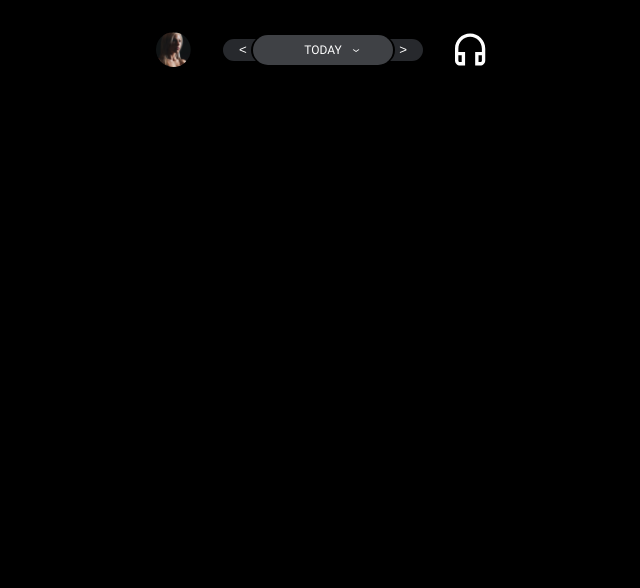
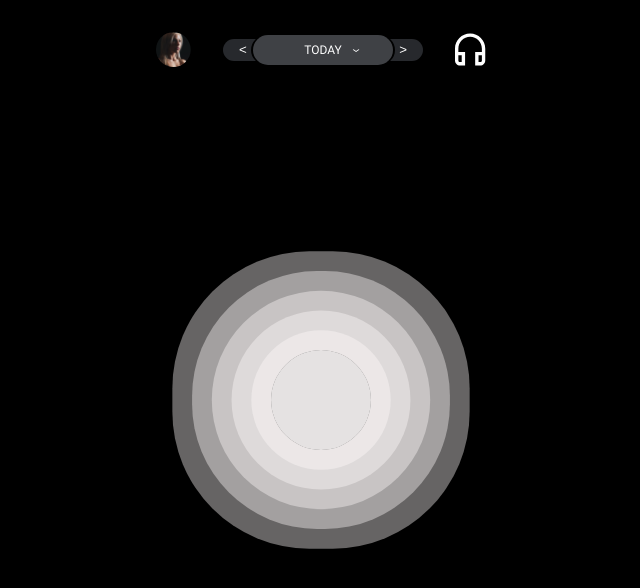
Before and after one commit to jtkwan91/whoop-industry-project, a React (Create React App) app in the folder client/: page /breathe in a window 1280 px wide. Shown: the top 588 px of the page, without its empty margins (319-959 px from the left). Built offline with nearby package versions, Linux system fonts and the light colour scheme.

Commit message:
basic breathing circle

```diff
--- a/client/src/App.js
+++ b/client/src/App.js
@@ -1,6 +1,7 @@
-import React, { Component } from 'react';
+import React, { Component } from 'react'
 import { BrowserRouter, Switch, Route } from 'react-router-dom'
-import Header from './components/Header/Header';
+import BreathingCircle from './components/Header/BreathingCircle/BreathingCircle'
+import Header from './components/Header/Header'
 
 export default class App extends Component {
   render() {
@@ -8,7 +9,7 @@ export default class App extends Component {
       <BrowserRouter>
       <Header />
         <Switch>
-          <Route />
+          <Route path='/breathe' component={BreathingCircle}/>
           <Route />
         </Switch>
       </BrowserRouter>
--- /dev/null
+++ b/client/src/components/Header/BreathingCircle/BreathingCircle.js
@@ -0,0 +1,8 @@
+import React from 'react';
+import './BreathingCircle.scss'
+
+function BreathingCircle() {
+  return <div className='breathe-circle'>Breathe Circle</div>;
+}
+
+export default BreathingCircle;
--- /dev/null
+++ b/client/src/components/Header/BreathingCircle/BreathingCircle.scss
@@ -0,0 +1,18 @@
+@use "../../../styles/mixins" as *;
+
+.breathe-circle {
+  color: transparent;
+  position: absolute;
+  top: 50%;
+  left: 50%;
+  transform: translate(-50%, -50%);
+  width: 6.25rem;
+  height: 6.25rem;
+  border-radius: 50%;
+  background-color: rgba(254, 251, 251, 0.9);
+
+  animation-name: breathe;
+  animation-duration: 7s;
+  animation-duration: linear;
+  animation-iteration-count: infinite;
+}
--- a/client/src/styles/_mixins.scss
+++ b/client/src/styles/_mixins.scss
@@ -11,3 +11,28 @@
     @content;
   }
 }
+
+@keyframes breathe {
+  0% {
+    box-shadow: 0 0 0 0.9375rem rgba(254, 251, 251, 0.4),
+      0 0 0 1.875rem rgba(254, 251, 251, 0.4),
+      0 0 0 2.8125rem rgba(254, 251, 251, 0.4),
+      0 0 0 3.75rem rgba(254, 251, 251, 0.4),
+      0 0 0 4.6875rem rgba(254, 251, 251, 0.4);
+  }
+  50% {
+    box-shadow: 0 0 0 1.5625rem rgba(254, 251, 251, 0.4),
+      0 0 0 3.125rem rgba(254, 251, 251, 0.4),
+      0 0 0 4.6875rem rgba(254, 251, 251, 0.4),
+      0 0 0 6.25rem rgba(254, 251, 251, 0.4),
+      0 0 0 7.8125rem rgba(254, 251, 251, 0.4);
+  }
+
+  100% {
+    box-shadow: 0 0 0 0.9375rem rgba(254, 251, 251, 0.4),
+      0 0 0 1.875rem rgba(254, 251, 251, 0.4),
+      0 0 0 2.8125rem rgba(254, 251, 251, 0.4),
+      0 0 0 3.75rem rgba(254, 251, 251, 0.4),
+      0 0 0 4.6875rem rgba(254, 251, 251, 0.4);
+  }
+}
```
